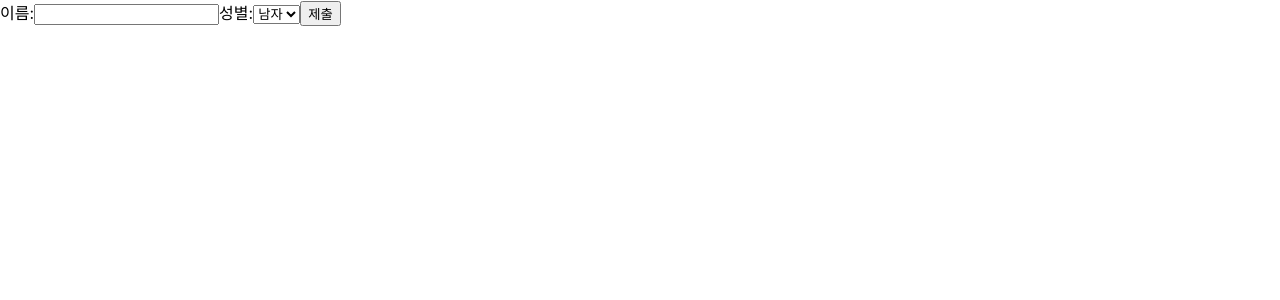
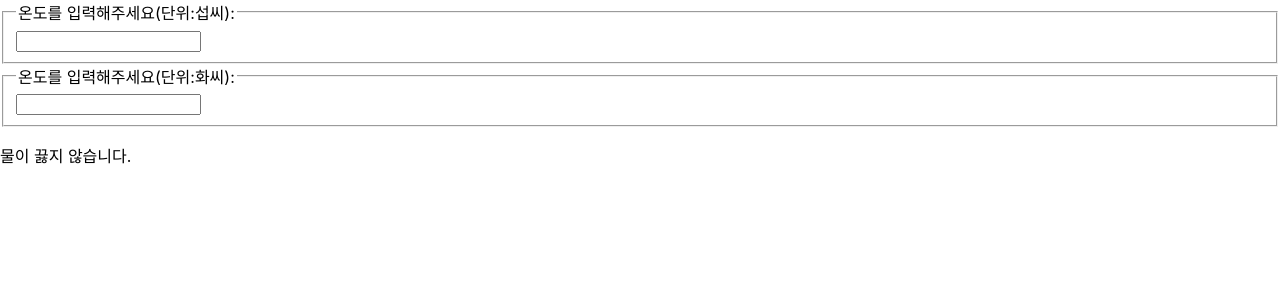
Before and after one commit to leegeonho1/23-react1, a React (Create React App) app: page / in a window 1280 px wide. Shown: the top 300 px of the page. Built offline with nearby package versions, Linux system fonts and the light colour scheme.

Commit message:
0511 실습문제

```diff
--- /dev/null
+++ b/src/chapter_12/Calculator.jsx
@@ -0,0 +1,65 @@
+import React, { useState } from "react";
+import TemperatureInput from "./TemperatureInput";
+
+function BoilingVerdict(props) {
+    if (props.celsius >= 100) {
+        return <p>물이 끓습니다.</p>;
+    }
+    return <p>물이 끓지 않습니다.</p>;
+}
+
+function toCelsius(fahrenheit) {
+    return ((fahrenheit - 32) * 5) / 9;
+}
+
+function toFahrenheit(celsius) {
+    return (celsius * 9) / 5 + 32;
+}
+
+function tryConvert(temperature, convert) {
+    const input = parseFloat(temperature);
+    if (Number.isNaN(input)) {
+        return "";
+    }
+    const output = convert(input);
+    const rounded = Math.round(output * 1000) / 1000;
+    return rounded.toString();
+}
+
+function Calculator(props) {
+    const [temperature, setTemperature] = useState("");
+    const [scale, setScale] = useState("c");
+
+    const handleCelsiusChange = (temperature) => {
+        setTemperature(temperature);
+        setScale("c");
+    };
+
+    const handleFahrenheitChange = (temperature) => {
+        setTemperature(temperature);
+        setScale("f");
+    };
+
+    const celsius =
+        scale === "f" ? tryConvert(temperature, toCelsius) : temperature;
+    const fahrenheit =
+        scale === "c" ? tryConvert(temperature, toFahrenheit) : temperature;
+
+    return (
+        <div>
+            <TemperatureInput
+                scale="c"
+                temperature={celsius}
+                onTemperatureChange={handleCelsiusChange}
+            />
+            <TemperatureInput
+                scale="f"
+                temperature={fahrenheit}
+                onTemperatureChange={handleFahrenheitChange}
+            />
+            <BoilingVerdict celsius={parseFloat(celsius)} />
+        </div>
+    );
+}
+
+export default Calculator;
--- /dev/null
+++ b/src/chapter_12/TemperatureInput.jsx
@@ -0,0 +1,21 @@
+const scaleNames = {
+    c: "섭씨",
+    f: "화씨",
+};
+
+function TemperatureInput(props) {
+    const handleChange = (event) => {
+        props.onTemperatureChange(event.target.value);
+    };
+
+    return (
+        <fieldset>
+            <legend>
+                온도를 입력해주세요(단위:{scaleNames[props.scale]}):
+            </legend>
+            <input value={props.temperature} onChange={handleChange} />
+        </fieldset>
+    );
+}
+
+export default TemperatureInput;
--- a/src/index.js
+++ b/src/index.js
@@ -15,10 +15,11 @@
 import LandingPage from './chapter_09/LandingPage';
 import AttendanceBook from './chapter_10/AttendanceBook';
 import SigUp from './chapter_11/SignUp';
+import Calculator from './chapter_12/Calculator';
 
 ReactDOM.render(
   <React.StrictMode>
-    <SigUp/>
+    <Calculator/>
   </React.StrictMode>,
   document.getElementById('root')
 );
```
